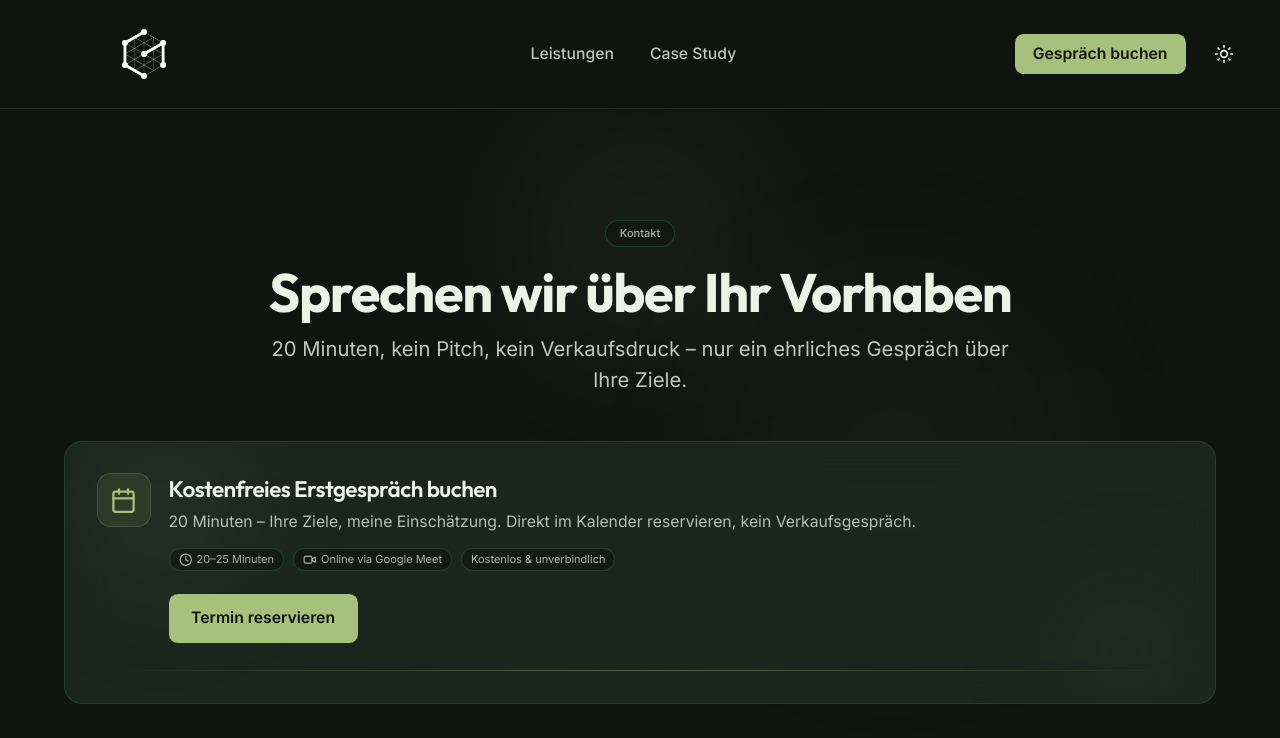
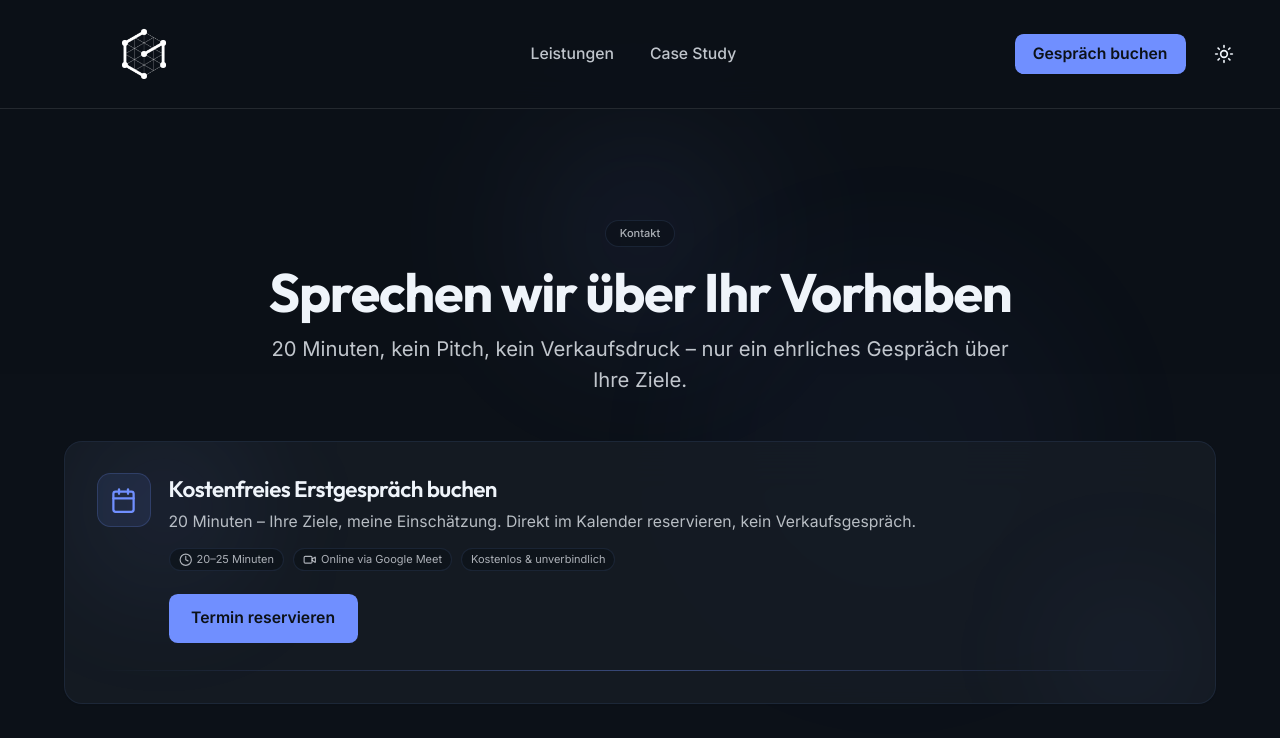
Before and after one commit to crycodebaby/v-smairys, a Next.js app: page /kontakt in a window 1280 px wide. Shown: the top 738 px of the page. Built offline with nearby package versions, Linux system fonts and the light colour scheme.

Commit message:
refactor: migrate color scheme to brand core variables
Replace all green tokens with new brand core colors across the app.

Co-authored-by: Robin Smairys <149909702+crycodebaby@users.noreply.github.com>

```diff
--- a/src/app/globals.css
+++ b/src/app/globals.css
@@ -8,16 +8,16 @@
 @layer base {
   :root {
     /* --- Brand Core --- */
-    --brand-text:      100 32% 93%;   /* #eaf2e6 */
-    --brand-bg-dark:   140 17%  7%;   /* #0f1511 */
-    --brand-primary:    84 36% 62%;   /* #a5c17a */
-    --brand-secondary: 156 41% 24%;   /* #245642 */
-    --brand-accent:    178 45% 54%;   /* #53bebb */
+    --brand-text:      214 54% 96%;   /* #edf3fb */
+    --brand-bg-dark:   215 33%  7%;   /* #0c1118 */
+    --brand-primary:   227 100% 72%;  /* #6f8cff */
+    --brand-secondary: 217 33% 21%;   /* #243247 */
+    --brand-accent:    201 100% 75%;  /* #7fd1ff */
 
-    /* --- Gradients (Basis für bg-gradient-primary) --- */
-    --gradient-from: hsl(156 41% 20%);
-    --gradient-via:  hsl(84 36% 62%);
-    --gradient-to:   hsl(84 36% 75%);
+    /* --- Gradients --- */
+    --gradient-from: hsl(217 33% 18%);
+    --gradient-via:  hsl(227 100% 72%);
+    --gradient-to:   hsl(201 100% 75%);
 
     /* --- Elevation --- */
     --shadow-sm: 0 6px 18px -10px rgba(0, 0, 0, 0.22);
@@ -25,33 +25,33 @@
     --shadow-lg: 0 18px 48px -14px rgba(0, 0, 0, 0.5);
 
     /* === LIGHT MODE === */
-    --background:             90 29% 97%;   /* #f8faf6 – kühles Grün-Weiß     */
-    --foreground:            130 12% 10%;   /* #161c17 – fast-Schwarz          */
+    --background:            220 33% 98%;   /* #f7f9fc */
+    --foreground:            217 24% 12%;   /* #161d26 */
 
-    --card:                   93 27% 94%;   /* #eef3ea – ruhiges Card-Grün     */
-    --card-foreground:       130 12% 10%;
+    --card:                  214 29% 95%;   /* #eef2f7 */
+    --card-foreground:       217 24% 12%;
 
-    --popover:                93 27% 94%;
-    --popover-foreground:    130 12% 10%;
+    --popover:               214 29% 95%;
+    --popover-foreground:    217 24% 12%;
 
-    --primary:               156 41% 24%;   /* #245642 – Deep Teal (dunkel, kontrastreich) */
+    --primary:               217 33% 21%;   /* #243247 */
     --primary-foreground:      0  0%100%;   /* #ffffff */
 
-    --secondary:              97 21% 85%;   /* #d6e0d0 */
-    --secondary-foreground:  156 41% 24%;
+    --secondary:             215 26% 88%;   /* #d9e1ea */
+    --secondary-foreground:  217 33% 21%;
 
-    --accent:                178 45% 54%;   /* #53bebb */
-    --accent-foreground:     130 12% 10%;
+    --accent:                201 100% 75%;  /* #7fd1ff */
+    --accent-foreground:     217 24% 12%;
 
-    --muted:                  90 19% 89%;   /* #e4e9df */
-    --muted-foreground:      138 18% 14%;   /* #1d2a21 */
+    --muted:                 214 20% 91%;   /* #e3e9f0 */
+    --muted-foreground:      216 18% 25%;   /* #344154 */
 
     --destructive:             0 62% 30%;
     --destructive-foreground:  0  0% 98%;
 
-    --border:                 97 21% 85%;
-    --input:                  97 21% 85%;
-    --ring:                   84 36% 62%;   /* #a5c17a */
+    --border:                214 20% 85%;   /* #d2dbe6 */
+    --input:                 214 20% 85%;
+    --ring:                  227 100% 72%;  /* #6f8cff */
 
     --radius: 0.6rem;
     color-scheme: light;
@@ -59,37 +59,37 @@
 
   .dark {
     /* === DARK MODE === */
-    --background:            140 17%  7%;   /* #0f1511 */
-    --foreground:            100 32% 93%;   /* #eaf2e6 */
+    --background:            215 33%  7%;   /* #0c1118 */
+    --foreground:            214 54% 96%;   /* #edf3fb */
 
-    --card:                  138 18% 14%;   /* #1d2a21 */
-    --card-foreground:       100 32% 93%;
+    --card:                  217 24% 12%;   /* #161d26 */
+    --card-foreground:       214 54% 96%;
 
-    --popover:               138 18% 14%;
-    --popover-foreground:    100 32% 93%;
+    --popover:               217 24% 12%;
+    --popover-foreground:    214 54% 96%;
 
-    --primary:                84 36% 62%;   /* #a5c17a */
-    --primary-foreground:    140 17%  7%;   /* #0f1511 */
+    --primary:               227 100% 72%;  /* #6f8cff */
+    --primary-foreground:    215 33%  7%;   /* #0c1118 */
 
-    --secondary:             156 41% 24%;   /* #245642 */
-    --secondary-foreground:  100 32% 93%;
+    --secondary:             217 33% 21%;   /* #243247 */
+    --secondary-foreground:  214 54% 96%;
 
-    --accent:                178 45% 54%;   /* #53bebb */
-    --accent-foreground:     140 17%  7%;
+    --accent:                201 100% 75%;  /* #7fd1ff */
+    --accent-foreground:     215 33%  7%;
 
-    --muted:                 135 15%  5%;   /* #0b0f0c */
-    --muted-foreground:       97 24% 87%;   /* #dce6d6 */
+    --muted:                 220 26%  9%;   /* #111722 */
+    --muted-foreground:      214 32% 88%;   /* #dbe6f3 */
 
     --destructive:             0 62% 30%;
     --destructive-foreground:  0  0% 98%;
 
-    --border:                156 41% 24%;   /* #245642 */
-    --input:                 156 41% 24%;
-    --ring:                  178 45% 54%;   /* #53bebb */
+    --border:                217 33% 21%;   /* #243247 */
+    --input:                 217 33% 21%;
+    --ring:                  201 100% 75%;  /* #7fd1ff */
 
-    --gradient-from: hsl(156 41% 18%);
-    --gradient-via:  hsl(84 36% 62%);
-    --gradient-to:   hsl(84 36% 72%);
+    --gradient-from: hsl(217 33% 16%);
+    --gradient-via:  hsl(227 100% 72%);
+    --gradient-to:   hsl(201 100% 75%);
 
     color-scheme: dark;
   }
--- a/src/components/leistungen/SceneObjects.tsx
+++ b/src/components/leistungen/SceneObjects.tsx
@@ -45,9 +45,9 @@ export default function SceneObjects({ theme, tier }: Props) {
       window.removeEventListener("smairys-act", handler as EventListener);
   }, []);
 
-  // Theme-Tint – neues gedämpftes Brand-System
+  // Theme-Tint – Midnight / Steel Blue Brand-System
   const tint = useMemo(
-    () => new THREE.Color(theme === "light" ? "#1d2a21" : "#c8dab8"),
+    () => new THREE.Color(theme === "light" ? "#1c2a3d" : "#c8d8f0"),
     [theme]
   );
 
--- a/src/components/leistungen/ServiceFigure3D.tsx
+++ b/src/components/leistungen/ServiceFigure3D.tsx
@@ -31,7 +31,7 @@ function useReducedMotion(): boolean {
 /** Reusable glassy material tuned for your theme tokens */
 function useGlassMaterial(theme?: string): THREE.MeshPhysicalMaterial {
   const tint = useMemo(
-    () => new THREE.Color(theme === "light" ? "#1d2a21" : "#c8dab8"),
+    () => new THREE.Color(theme === "light" ? "#1c2a3d" : "#c8d8f0"),
     [theme]
   );
 
@@ -248,17 +248,17 @@ export default function ServiceFigure3D({
           state.gl.toneMappingExposure = 1.05;
         }}
       >
-        {/* Light — muted sage key + cyan accent rim */}
+        {/* Light — steel blue key + ice blue rim */}
         <ambientLight intensity={0.25} />
         <directionalLight
           position={[2, 2, 3]}
           intensity={1.0}
-          color={"#c8dab8"}
+          color={"#b8cce8"}
         />
         <directionalLight
           position={[-2, -1, -2]}
           intensity={0.8}
-          color={"#53bebb"}
+          color={"#7fd1ff"}
         />
 
         <Environment background={false} resolution={256}>
--- a/src/components/ui/ThreeLogo.tsx
+++ b/src/components/ui/ThreeLogo.tsx
@@ -74,18 +74,18 @@ const attachMeshopt = (loader: GLTFLoader) => {
 /* ============================
    Farben & dezente Tints (neues Green/Cyan Brand-System)
    ============================ */
-const DARK_BASE = new THREE.Color("#c8dab8"); // gedämpftes Grün-Weiß (--brand-text nahe, weniger neon)
-const LIGHT_BASE = new THREE.Color("#1d2a21"); // --card dark nahe (sehr dunkles Grün)
+const DARK_BASE = new THREE.Color("#c8d8f0"); // kühles Stahl-Blau (--brand-text nahe)
+const LIGHT_BASE = new THREE.Color("#1c2a3d"); // dunkles Graphit-Blau (--secondary dark)
 
 const TINTS: Record<string, THREE.Color> = {
-  hero:         new THREE.Color("#eaf2e6"), // --brand-text
-  bento:        new THREE.Color("#eaf2e6"),
-  cta:          new THREE.Color("#a5c17a"), // --brand-primary
-  process:      new THREE.Color("#53bebb"), // --brand-accent (Cyan, dezent)
-  testimonials: new THREE.Color("#eaf2e6"),
-  faq:          new THREE.Color("#a5c17a"),
-  footer:       new THREE.Color("#eaf2e6"),
-  none:         new THREE.Color("#eaf2e6"),
+  hero:         new THREE.Color("#edf3fb"), // --brand-text
+  bento:        new THREE.Color("#edf3fb"),
+  cta:          new THREE.Color("#6f8cff"), // --brand-primary
+  process:      new THREE.Color("#7fd1ff"), // --brand-accent (Ice Blue)
+  testimonials: new THREE.Color("#edf3fb"),
+  faq:          new THREE.Color("#6f8cff"),
+  footer:       new THREE.Color("#edf3fb"),
+  none:         new THREE.Color("#edf3fb"),
 };
 
 /* ============================
@@ -151,14 +151,14 @@ function LogoModel({
       if (!mesh.isMesh) return;
 
       const pm = new THREE.MeshPhysicalMaterial({
-        color: new THREE.Color("#c8dab8"), // gedämpftes Salbei-Grün als Basis
-        metalness: 0.72,
-        roughness: 0.32,
-        envMapIntensity: 0.95,
-        clearcoat: 0.45,
-        clearcoatRoughness: 0.28,
-        sheen: 0.18,
-        sheenRoughness: 0.72,
+        color: new THREE.Color("#c8d8f0"), // kühles Stahl-Blau als Basis
+        metalness: 0.78,
+        roughness: 0.25,
+        envMapIntensity: 1.05,
+        clearcoat: 0.55,
+        clearcoatRoughness: 0.2,
+        sheen: 0.15,
+        sheenRoughness: 0.65,
         transmission: 0,
         transparent: true,
         opacity: 1,
```
Also changed, not shown: src/components/SignalEngineSection.tsx (+14 -14 lines), src/lib/animProfiles.ts (+6 -6 lines).
